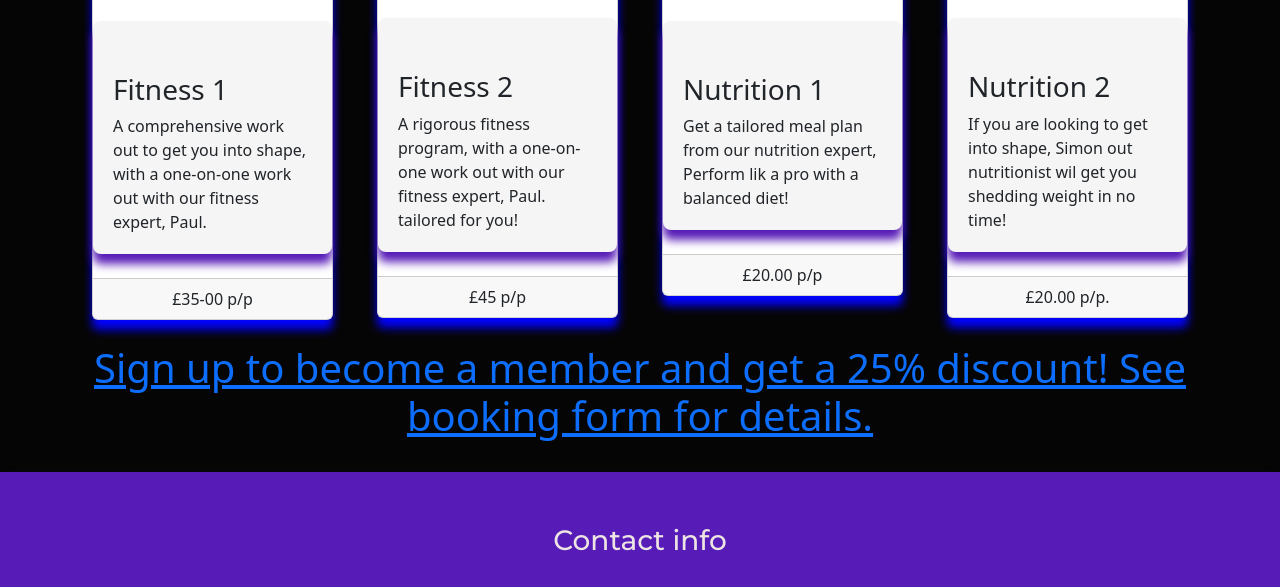
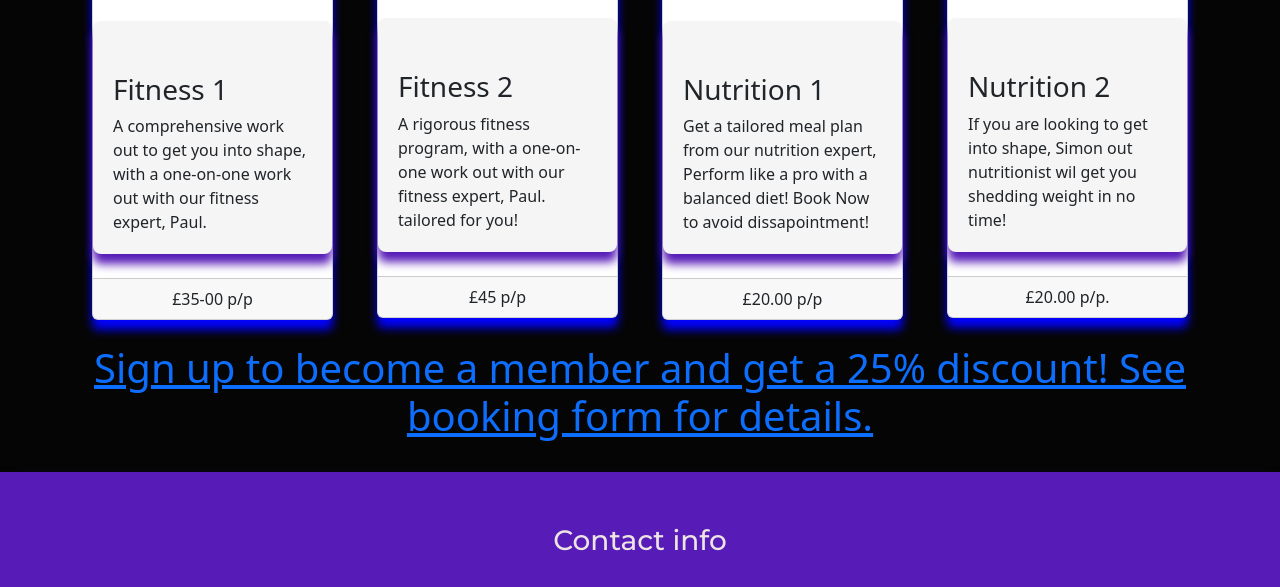
Before and after one commit to sognodoro/Fitness-Forge, a plain HTML site: page index.html in a window 1280 px wide. Shown: the part 881-1468 px from the top of the page. Drawn offline with nearby package versions, Linux system fonts and the light colour scheme.

Commit message:
altered card

```diff
--- a/index.html
+++ b/index.html
@@ -154,7 +154,7 @@
                       <div class="card-body my-4">
                           <h3 class="card-title sub-heading-color">Nutrition 1</h3>
                           <p class="card-text">
-                              Get a tailored meal plan from our nutrition expert, Perform lik a  pro with a balanced diet!
+                              Get a tailored meal plan from our nutrition expert, Perform like a pro with a balanced diet! Book Now to avoid dissapointment!
                           </p>
                       </div>
                       <div class="card-footer">
```
